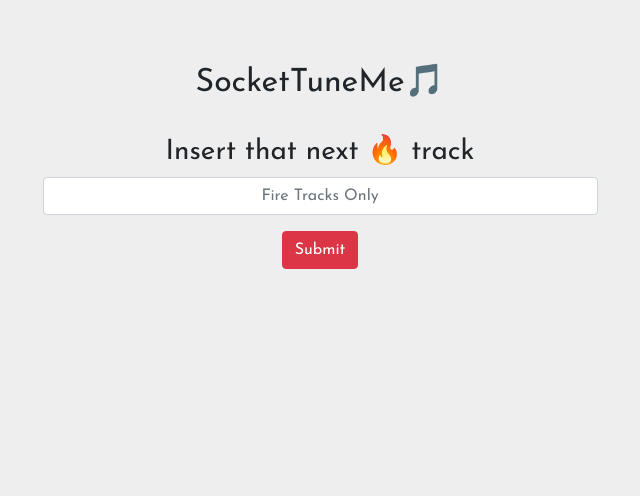
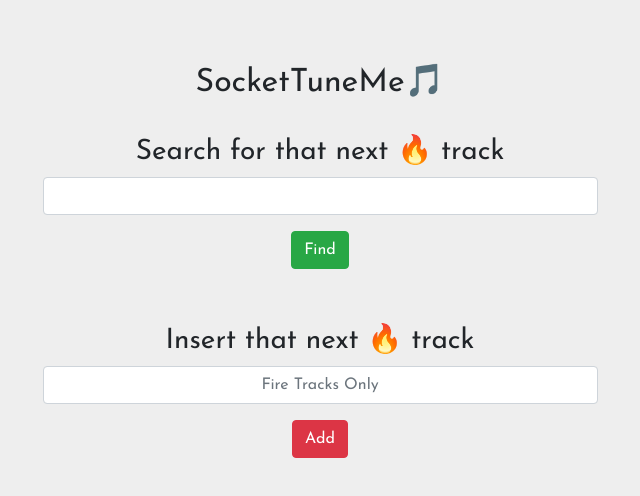
Before and after one commit to Jamey-Dogom/SocketTuneMe, an Angular app in the folder public/: page / in a window 1280 px wide. Shown: the top 496 px of the page, without its empty margins (320-960 px from the left). Built offline with nearby package versions, Linux system fonts and the light colour scheme.

Commit message:
search functionality and ui

```diff
--- a/public/src/app/app.component.html
+++ b/public/src/app/app.component.html
@@ -16,6 +16,13 @@
     <!--  music player component -->
     <app-player *ngIf="SongId" [videoID]="SongId"></app-player>
     <div class="insert">
+        <h3>Search for that next 🔥 track</h3>
+        <form #form action="http://www.youtube.com/results" method="get" target="_blank" >
+          <div class="form-group">
+              <input class="form-control music-insert" name="search_query" type="text" maxlength="128" />
+          </div>
+          <button type="submit" class="btn btn-success mgb" (click)="form.submit()">Find</button>
+          </form>
       <h3>Insert that next 🔥 track</h3>
       <!--  form for song submission -->
       <form (submit)="onSubmit()">
@@ -23,7 +30,7 @@
           <input type="text" class="form-control music-insert" name="link" placeholder="Fire Tracks Only"
             [(ngModel)]="newSong.link">
         </div>
-        <button type="submit" class="btn btn-danger mgb">Submit</button>
+        <button type="submit" class="btn btn-danger mgb">Add</button>
       </form>
     </div>
     <div class="row">
--- a/public/src/app/app.component.ts
+++ b/public/src/app/app.component.ts
@@ -1,5 +1,5 @@
 import { Component } from '@angular/core';
-import { Component, OnInit } from '@angular/core';
+import { OnInit } from '@angular/core';
 import { HttpService } from './http.service';
 
 @Component({
```
Also changed, not shown: public/dist/public/main.js, 1 other file (tests, documents, lock files or other folders).
